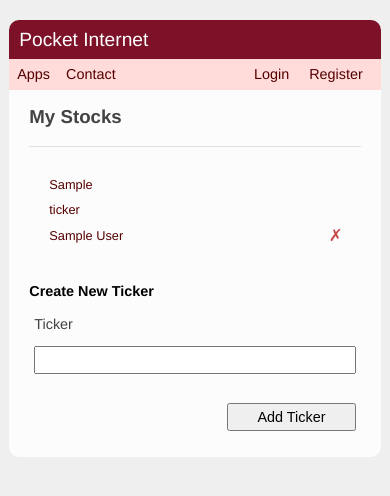
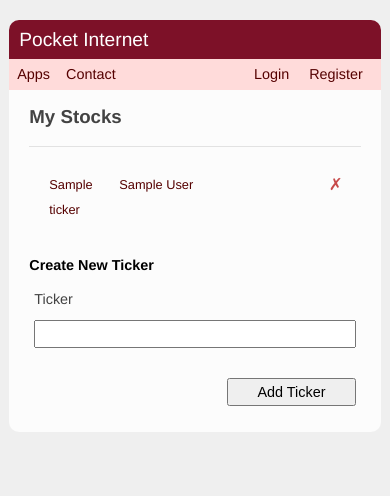
Before and after one commit to channeng/email-article, a Flask app: template app/template/stocks.html in a window 390 px wide. Shown: the top 496 px of the page. Run offline with Flask 2, Linux system fonts and the light colour scheme; tables that the repository leaves empty hold one stand-in row (values such as "Sample post"); the template is opened without the code that fills it: values that come from a table or form of the project are taken from there, most other values are stand-ins (such as "Sample title", 1, 10 or a date in 2020).

Commit message:
Update resolution for 375 width iphone

```diff
--- a/app/template/stocks.html
+++ b/app/template/stocks.html
@@ -9,7 +9,7 @@
       <li>
         <div style="width:60px;float:left;"><a>{{ ticker.name }}</a></div>
         {% if ticker.full_name != None %}
-        <div style="width:240px;float:left;"><a>{{ ticker.full_name }}</a></div>
+        <div style="width:170px;float:left;"><a>{{ ticker.full_name }}</a></div>
         {% endif %}
         <div style="float:right;">
           <button class="delete" type="submit" value="{{ ticker.id }}" form="delete_ticker_form_{{ ticker.id }}" onClick="return confirm('Are you sure you want to delete {{ ticker.name }} ?')">&nbsp;&#10007;&nbsp;</button>
```
